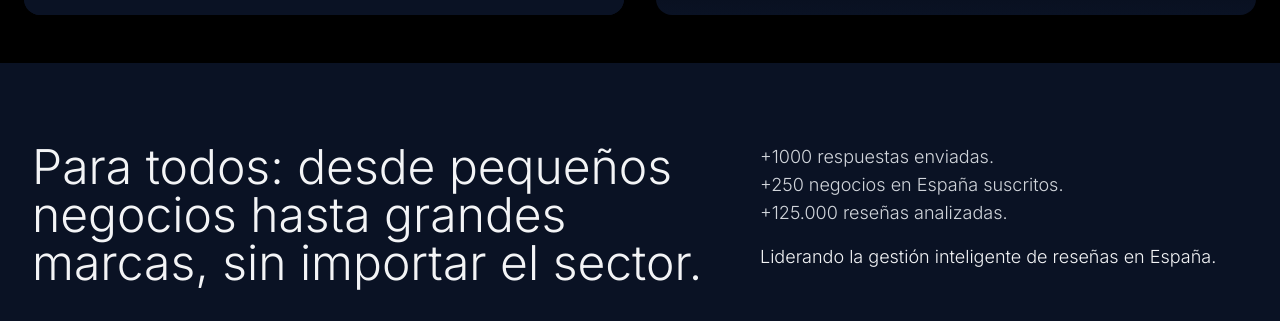
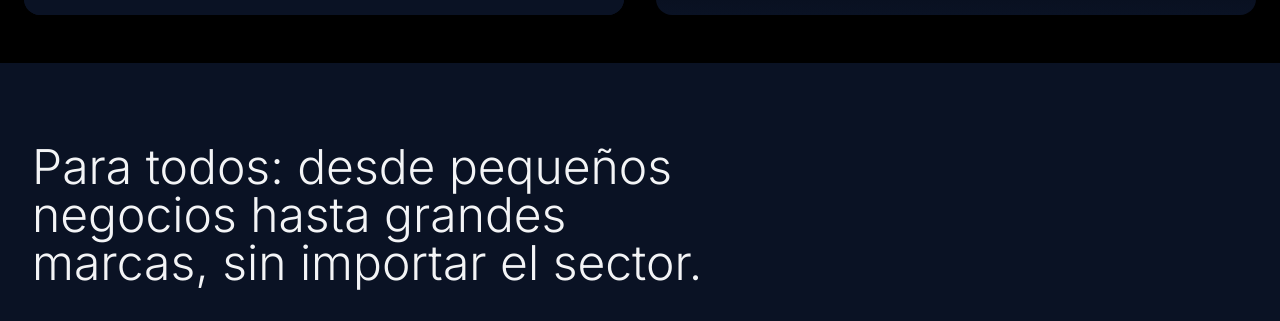
Before and after one commit to eduardomaper7-coder/aibe-frontend, a Next.js app: page / in a window 1280 px wide. Shown: the part 2513-2834 px from the top of the page. Built offline with nearby package versions, Linux system fonts and the light colour scheme; grey boxes are pictures that could not be loaded.

Commit message:
contacto

```diff
--- a/app/page.tsx
+++ b/app/page.tsx
@@ -160,11 +160,11 @@ export default function Home() {
 
             <div className="md:col-span-5">
               <p className="text-xs sm:text-sm md:text-base lg:text-lg text-gray-300 leading-relaxed">
-                {`+1000 respuestas enviadas.`} <br />
-                {`+250 negocios en España suscritos.`} <br />
-                {`+125.000 reseñas analizadas.`} <br />
+                {``} <br />
+                {``} <br />
+                {``} <br />
                 <span className="block mt-4 text-gray-100">
-                  {`Liderando la gestión inteligente de reseñas en España.`}
+                  {``}
                 </span>
               </p>
             </div>
```
